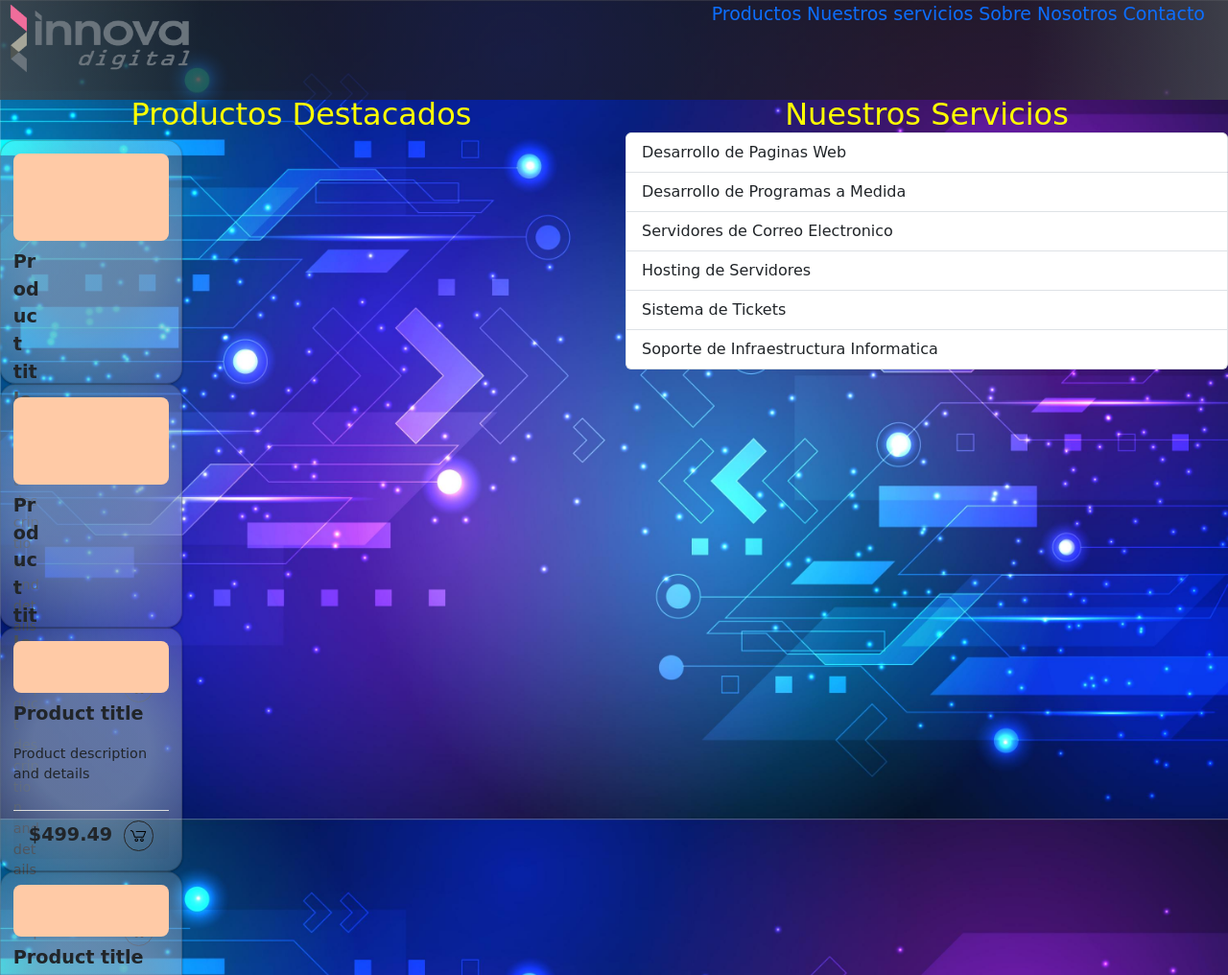
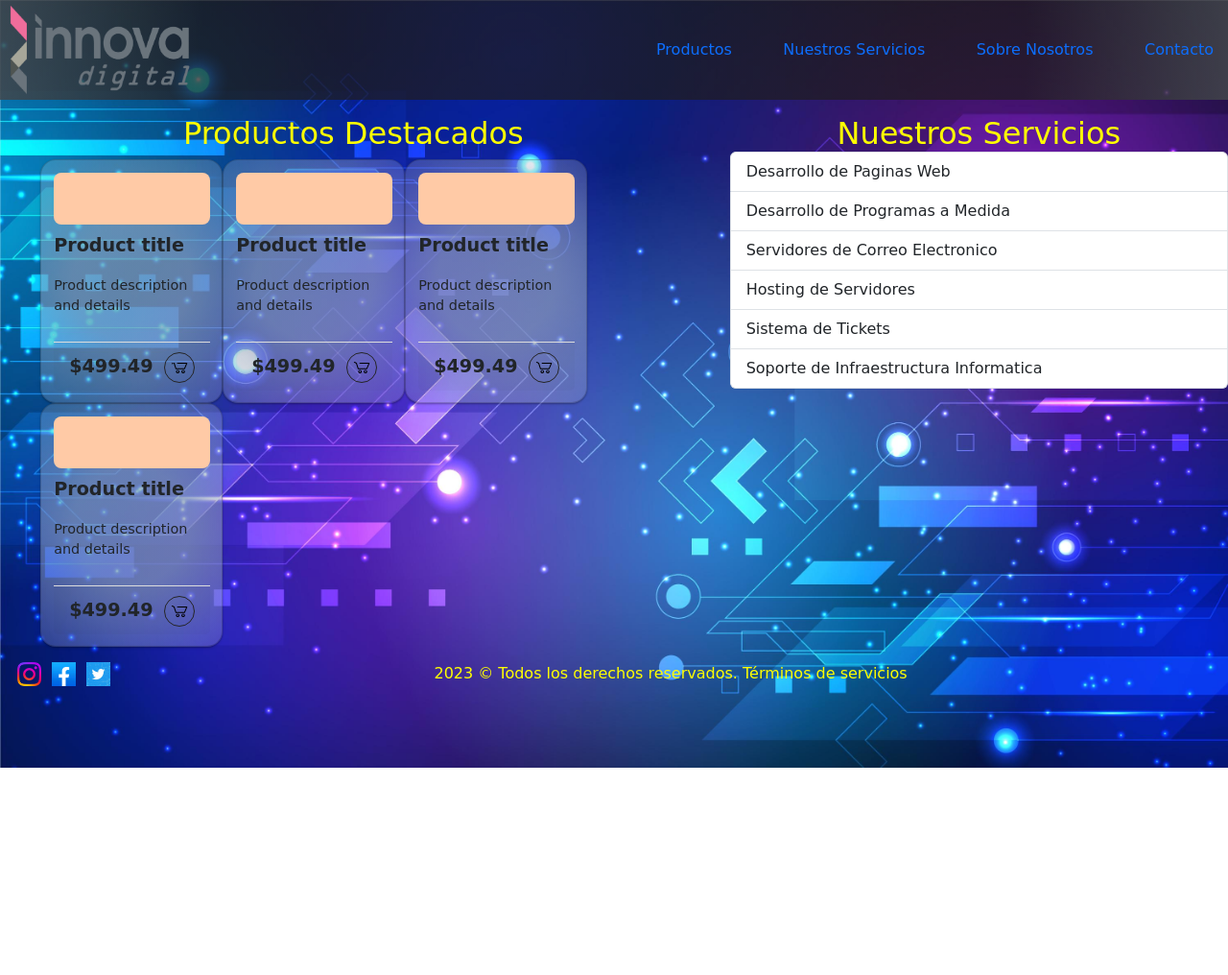
Before and after one commit to paisalea/ProyectoFinal-DW-LeandroAlegre, a plain HTML site: page index.html in a window 1280 px wide. Shown: the top 1016 px of the page at 96% size. After the commit the page ends 800 px from the top, so only its background shows below. Drawn offline with nearby package versions, Linux system fonts and the light colour scheme.

Commit message:
se corrige header

```diff
--- a/css/estilos.css
+++ b/css/estilos.css
@@ -4,7 +4,6 @@
 }
 
 @import url('https://fonts.googleapis.com/css2?family=Caveat&display=swap');
-
 
 body{
     background-image: url(../images/informatica1.jpg);
@@ -18,26 +17,27 @@ body{
 }
 
 .logo_empresa{
-    height: 80px;
+    height: 13vh;
     width: 220px;
     color: #000;
-    float: left;
 }
 
 header{
     height: 13vh;
+    width: 100vw;
     position:fixed;
-    width: 100vw;
     left: 0px;
     top: 0px;
     z-index: 100;
     color: antiquewhite;
     background: rgb(31,28,29);
     background: radial-gradient(circle, rgba(31,28,29,0.711922268907563) 67%, rgba(67,71,75,0.8463760504201681) 100%);
+    }
+
+.ul_nav{
+    list-style:none;
 }
-li{
-    text-decoration: none;
-}
+
 footer{
     display: flex;
     justify-content: space-between ;
@@ -45,38 +45,25 @@ footer{
     align-items: center;
     height: 7vh;
     width: 100vw;
+}
 
-}
 .footer_logos{
     margin-left: 15px;
 }
 
 .main_pages{
-    margin-top: 100px;
-}
-
-.ul_nav{
-    height: 100%;
-    display: flex;
-    justify-content: space-between;
-
-}
-
-.li_nav {
-    display: inline-block;
-    margin-left: 5px;
-    font-size: 19px;
+    margin-top: 120px;
 }
 
 .div_logo_wss{
     position: fixed;
-    left: 1305px;
-    top: 565px;
+    left: 1290px;
+    top: 545px;
     overflow:initial;
     z-index: 1;
 }
 .logo_wss{
-    height: 40px;
+    height: 50px;
     width: 40px;
     margin: 3px;
 }
@@ -226,14 +213,35 @@ svg {
     background-color: #ffcaa6;
 }
 
-@media screen and (min-width:0px) and (max-width: 479px){
-    body {
-        background-color: violet;
+
+@media (max-width: 576px) {
+    .ul_nav{
+        margin: 12px;
     }
-}
+    .div_logoempresa{
+        text-align: center;
+    }
+ }
 
-@media screen and (min-width:480px) and (max-width: 767px){
-    body {
-        background-color: brown;
+
+@media (min-width: 768px) {
+
+ }
+
+
+@media (min-width: 992px) {
+    .ul_nav{
+        margin-right: 4%;
     }
-}
+ }
+
+@media (min-width: 1200px) {
+    .ul_nav{
+        margin-right: 15px;
+    }
+ }
+
+
+@media (min-width: 1400px) {
+
+ }
--- a/index.html
+++ b/index.html
@@ -12,23 +12,26 @@
     <title>Inicio</title>
 </head>
 <body>
-    <header class="menu">
-        <nav class="row justify-content-between">
-          <div class="col-4">
-            <a title="Innova Digital" href="./index.html"><img class= "logo_empresa" src="./images/logo_empresa.png" alt="logo_empresa" /></a>
-          </div>
-            <ul class="ul_nav col-5 me-4">
-                <li class="li_nav"><a href="./pages/productos.html">Productos</a></li>
-                <li class="li_nav"><a href="./pages/nuestros_servicios.html">Nuestros servicios</a></li>
-                <li class="li_nav"><a href="./pages/sobre_nosotros.html">Sobre Nosotros</a></li>
-                <li class="li_nav"><a href="./pages/contacto.html">Contacto</a></li>
-            </ul>
+    <header class="w-100 h-auto">
+      <div class="div_logoempresa row h-auto justify-content-between">
+        <div class="col-md-3 col-sm-12 h-auto d-flex">
+          <a title="Innova Digital - Inicio" href="./index.html"><img class= "logo_empresa" src="./images/logo_empresa.png" alt="logo_empresa"/></a>
+        </div>
+        <nav class="col-md-6 col-sm-12 h-auto">
+          <ul class="ul_nav d-flex align-items-center justify-content-between h-100">
+            <li><a href="./pages/productos.html">Productos</a></li>
+            <li><a href="./pages/nuestros_servicios.html">Nuestros Servicios</a></li>
+            <li><a href="./pages/sobre_nosotros.html">Sobre Nosotros</a></li>
+            <li><a href="./pages/contacto.html">Contacto</a></li>
+          </ul>
         </nav>
+      </div>
     </header>
     <main class="main_pages row justify-content-around">
         <section class="container col-6">
-          <h2 class="row-cols-6 text-center "> Productos Destacados</h2>
-            <div class="card row-cols-6">
+          <h2 class=" text-center "> Productos Destacados</h2>
+          <div class="row">
+            <div class="card col-md-4">
                 <div class="card-img"></div>
                 <div class="card-info">
                   <p class="text-title">Product title </p>
@@ -45,7 +48,7 @@
                   </div>
               </div>
             </div>
-            <div class="card row-cols-6">
+            <div class="card col-md-4">
                 <div class="card-img"></div>
                 <div class="card-info">
                   <p class="text-title">Product title </p>
@@ -62,7 +65,7 @@
                 </div>
               </div>
             </div>
-            <div class="card d-flex-row col-1">
+            <div class="card col-3">
                 <div class="card-img"></div>
                 <div class="card-info">
                   <p class="text-title">Product title </p>
@@ -78,7 +81,7 @@
                   </svg>
                 </div>
             </div></div>
-            <div class="card d-flex-row col-1">
+            <div class="card col-3">
                 <div class="card-img"></div>
                 <div class="card-info">
                   <p class="text-title">Product title </p>
@@ -94,8 +97,9 @@
                   </svg>
                 </div>
             </div></div>
+            </div>
         </section>
-        <section class="col-6">
+        <section class="col-5">
           <h2 href="#" class="list-group active text-center"> Nuestros Servicios</h2>
           <div class="list-group">
             <a href="#" class="list-group-item list-group-item-action">Desarrollo de Paginas Web</a>
```
Also changed, not shown: pages/productos.html (+4 -4 lines).
